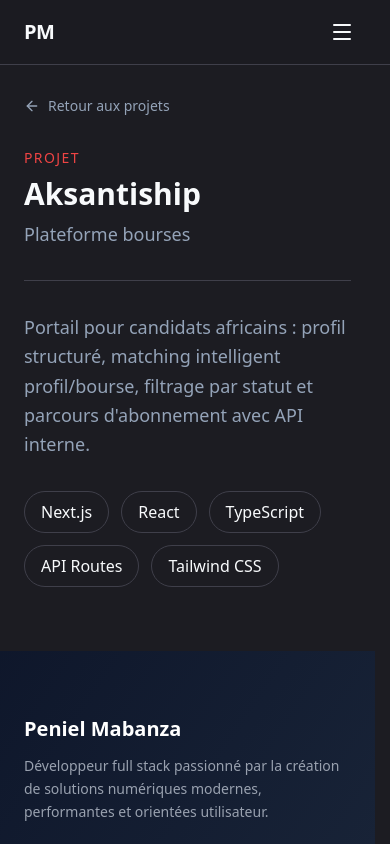
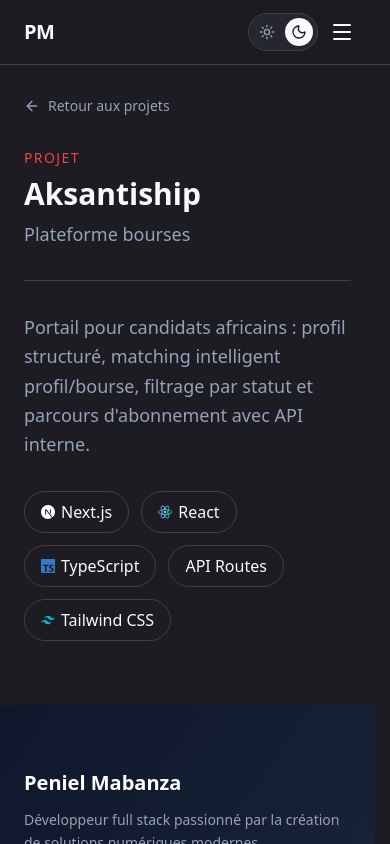
Before and after one commit to peniemab/myportfolio, a Next.js app: page /projets/aksantiship in a window 390 px wide. Shown: the top 844 px of the page. Built offline with nearby package versions, Linux system fonts and the light colour scheme.

Commit message:
Ajouter les icones tech colorees, Appwrite et le toggle theme visible sur mobile.

```diff
--- a/components/Header.tsx
+++ b/components/Header.tsx
@@ -50,9 +50,7 @@ export function Header() {
           </ul>
 
           <div className="flex items-center justify-end gap-3">
-            <div className="hidden lg:block">
-              <ThemeToggle />
-            </div>
+            <ThemeToggle />
             <button
               type="button"
               aria-label="Ouvrir le menu"
@@ -74,8 +72,7 @@ export function Header() {
             aria-label="Menu de navigation"
             className="mobile-menu-overlay fixed inset-0 z-[100] flex flex-col items-center justify-center bg-[var(--bg)] text-lg lg:hidden"
           >
-            <div className={`absolute top-0 left-0 right-0 flex h-16 items-center justify-between ${pageContainer}`}>
-              <ThemeToggle />
+            <div className={`absolute top-0 left-0 right-0 flex h-16 items-center justify-end ${pageContainer}`}>
               <button
                 type="button"
                 aria-label="Fermer le menu"
--- a/components/TechPill.tsx
+++ b/components/TechPill.tsx
@@ -1,9 +1,10 @@
 "use client";
 
 import { ScrollReveal } from "@/components/ScrollReveal";
+import { getTechIcon } from "@/lib/tech-icons";
 
 const pillClassName =
-  "rounded-full border border-[var(--border)] bg-[var(--bg)] px-4 py-2 text-[var(--fg)]";
+  "inline-flex items-center gap-1.5 rounded-full border border-[var(--border)] bg-[var(--bg)] px-4 py-2 text-[var(--fg)]";
 
 type TechPillProps = {
   children: string;
@@ -23,9 +24,20 @@ export function TechPill({
     staggerIndex !== undefined
       ? { ["--tag-delay" as string]: `${staggerIndex * staggerDelay}ms` }
       : undefined;
+  const tech = getTechIcon(children);
 
   return (
     <span className={`${pillClassName} ${staggerClass} ${className}`.trim()} style={style}>
+      {tech && (
+        <tech.icon
+          className="h-3.5 w-3.5 shrink-0 [color:var(--tech-icon)] dark:[color:var(--tech-icon-dark)]"
+          style={{
+            ["--tech-icon" as string]: tech.color,
+            ["--tech-icon-dark" as string]: tech.darkColor ?? tech.color,
+          }}
+          aria-hidden
+        />
+      )}
       {children}
     </span>
   );
--- a/lib/site.ts
+++ b/lib/site.ts
@@ -29,7 +29,7 @@ export const skills = [
   },
   {
     title: "D\u00e9veloppement Backend",
-    description: "Node.js, Next.js API, Supabase, PostgreSQL",
+    description: "Node.js, Next.js API, Supabase, Appwrite, PostgreSQL",
     color: "text-green-600",
     icon: "server",
   },
@@ -56,6 +56,7 @@ export const technologies = [
   "Tailwind CSS",
   "PostgreSQL",
   "Supabase",
+  "Appwrite",
   "React",
   "Next.js",
 ] as const;
--- /dev/null
+++ b/lib/tech-icons.tsx
@@ -0,0 +1,46 @@
+import type { IconType } from "react-icons";
+import {
+  SiAppwrite,
+  SiCss,
+  SiHtml5,
+  SiJavascript,
+  SiNextdotjs,
+  SiNodedotjs,
+  SiPostgresql,
+  SiReact,
+  SiSupabase,
+  SiTailwindcss,
+  SiTypescript,
+} from "react-icons/si";
+
+export type TechIconConfig = {
+  icon: IconType;
+  color: string;
+  darkColor?: string;
+};
+
+const techIcons: Record<string, TechIconConfig> = {
+  HTML5: { icon: SiHtml5, color: "#E34F26" },
+  CSS3: { icon: SiCss, color: "#1572B6" },
+  JavaScript: { icon: SiJavascript, color: "#F7DF1E" },
+  TypeScript: { icon: SiTypescript, color: "#3178C6" },
+  "Node.js": { icon: SiNodedotjs, color: "#339933" },
+  "Tailwind CSS": { icon: SiTailwindcss, color: "#06B6D4" },
+  PostgreSQL: { icon: SiPostgresql, color: "#4169E1" },
+  Supabase: { icon: SiSupabase, color: "#3FCF8E" },
+  Appwrite: { icon: SiAppwrite, color: "#FD366E" },
+  React: { icon: SiReact, color: "#61DAFB" },
+  "Next.js": { icon: SiNextdotjs, color: "#000000", darkColor: "#FFFFFF" },
+};
+
+const techAliases: Record<string, keyof typeof techIcons> = {
+  "Next.js 16": "Next.js",
+  "React 19": "React",
+  "Tailwind CSS 4": "Tailwind CSS",
+  "Supabase Auth": "Supabase",
+};
+
+export function getTechIcon(name: string): TechIconConfig | null {
+  const key = techAliases[name] ?? name;
+  return techIcons[key] ?? null;
+}
--- a/package.json
+++ b/package.json
@@ -12,7 +12,8 @@
     "lucide-react": "^1.7.0",
     "next": "16.2.9",
     "react": "19.2.4",
-    "react-dom": "19.2.4"
+    "react-dom": "19.2.4",
+    "react-icons": "^5.7.0"
   },
   "devDependencies": {
     "@tailwindcss/postcss": "^4",
```
Also changed, not shown: 1 other file (tests, documents, lock files or other folders).
